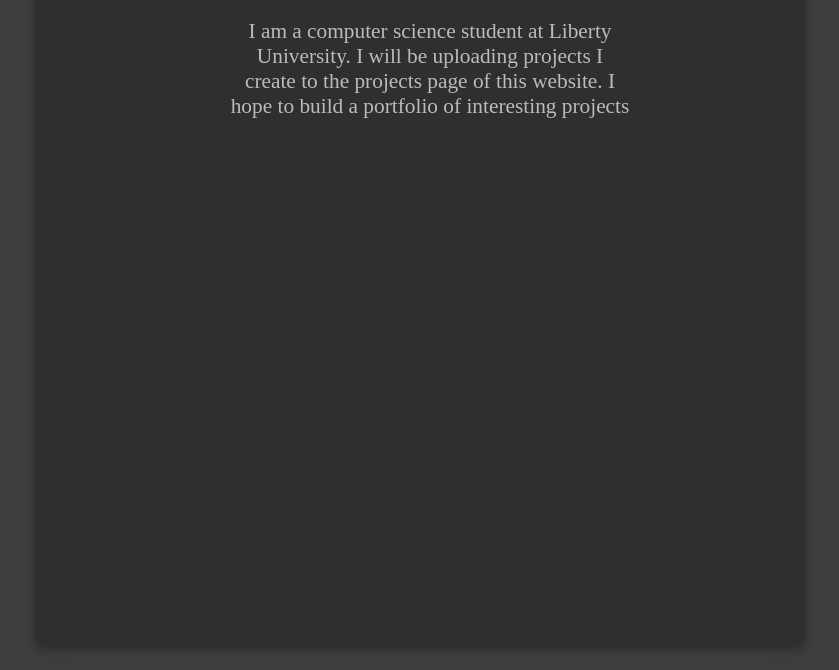
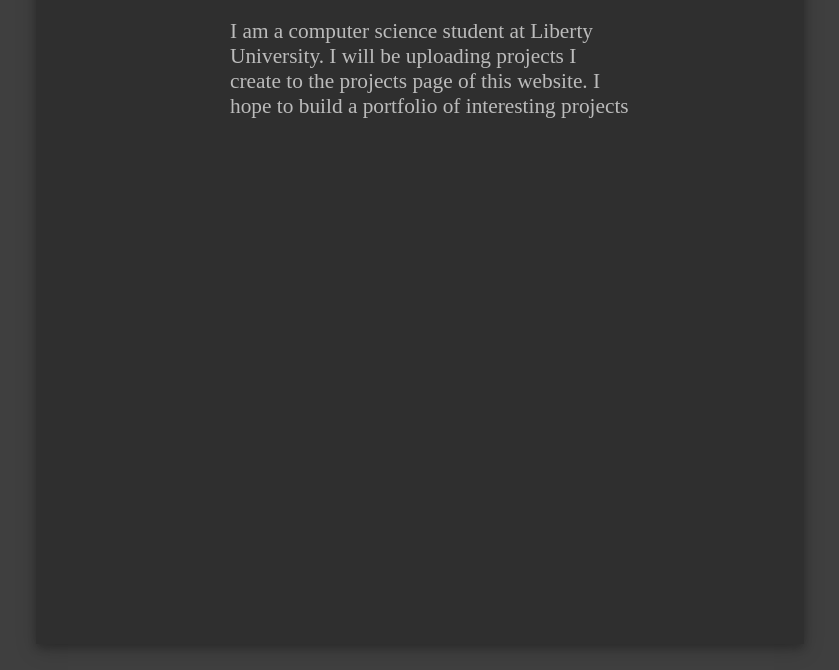
Before and after one commit to Rapdorian/Rapdorian.github.io, a plain HTML site: page index.html in a window 1280 px wide. Shown: the part 130-800 px from the top of the page, without its empty margins (220-1059 px from the left). Drawn offline with Linux system fonts and the light colour scheme.

Commit message:
Improved some alignment on index.html

```diff
--- a/index.html
+++ b/index.html
@@ -2,7 +2,6 @@
 	<link rel="stylesheet" type="text/css" href="dark_gray.css">
 	<title> James Pruitt </title>
 </head>
-
 
 <nav style="padding:0; margin:0;">
 	<div class="menubar">
@@ -26,8 +25,6 @@
 	</div>
 </nav>
 
-<body>
-
 
 </div>
 
@@ -36,7 +33,7 @@
 <H1> My name is James Pruitt </H1>
 
 
-<div class="area" style="margin-left:20px; top:0px">
+<div class="area" style="margin-left:20px; padding-bottom: 20px;  top:0px; text-align: left">
 
 	<p> I am a computer science student at Liberty University. I will be uploading projects I create to the projects page of this website. I hope to build a portfolio of interesting projects </p>
 </div>
@@ -48,6 +45,3 @@
 	<img src="my_face.png" alt="My Face" style="width:266px;height:276px;">
 </div>
 !-->
-
-
-</body>
```
